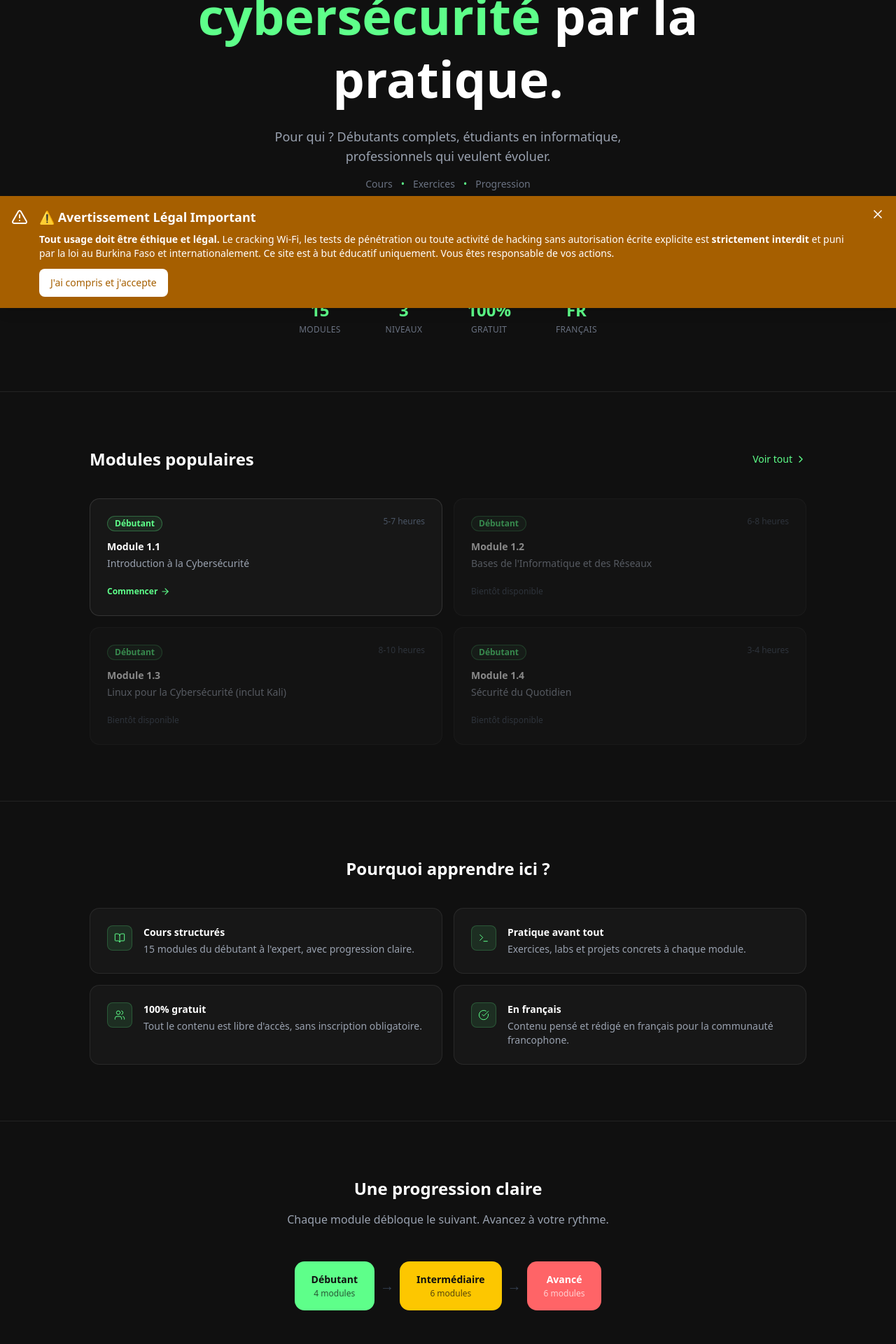
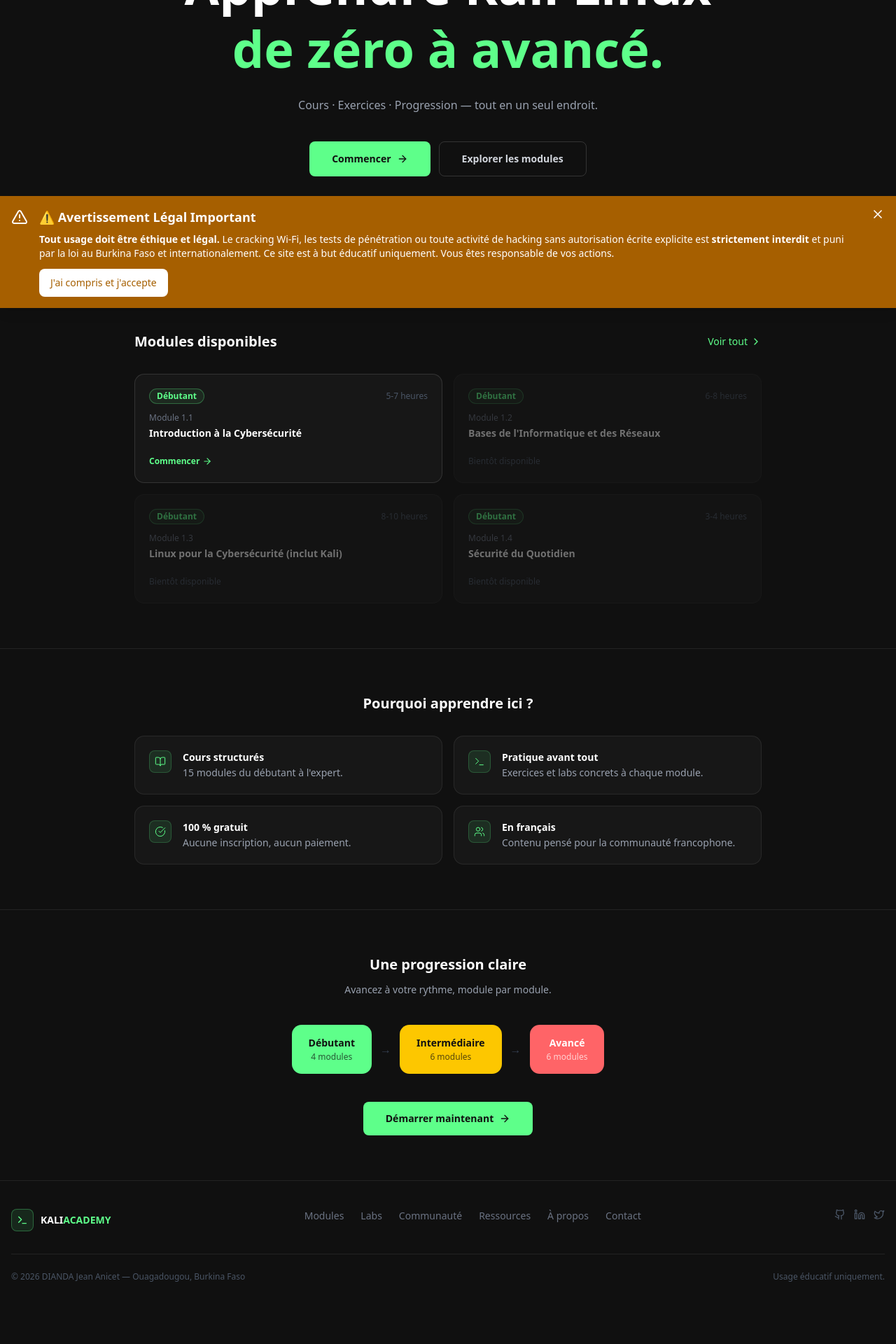
Before and after one commit to ANI-dianda/Kali-Linux, a Next.js app: page / in a window 1280 px wide. Shown: the part 360-2280 px from the top of the page at 70% size. After the commit the page ends 2232 px from the top, so only its background shows below. Built offline with nearby package versions, Linux system fonts and the light colour scheme.

Commit message:
landing epuree : 1 promesse, 4 sections, footer minimal, vert Kali

```diff
--- a/src/app/page.tsx
+++ b/src/app/page.tsx
@@ -1,104 +1,89 @@
 import Link from 'next/link';
-import { ArrowRight, BookOpen, Terminal, Users, ChevronRight, CheckCircle } from 'lucide-react';
+import { ArrowRight, BookOpen, Terminal, Users, CheckCircle, ChevronRight } from 'lucide-react';
 import { moduleLevels } from '@/lib/modules-data';
 
 const popularModules = moduleLevels.flatMap(l => l.modules).slice(0, 4);
 
 const reasons = [
-  { icon: BookOpen, title: 'Cours structurés', desc: '15 modules du débutant à l\'expert, avec progression claire.' },
-  { icon: Terminal, title: 'Pratique avant tout', desc: 'Exercices, labs et projets concrets à chaque module.' },
-  { icon: Users, title: '100% gratuit', desc: 'Tout le contenu est libre d\'accès, sans inscription obligatoire.' },
-  { icon: CheckCircle, title: 'En français', desc: 'Contenu pensé et rédigé en français pour la communauté francophone.' },
+  { icon: BookOpen,     title: 'Cours structurés',   desc: '15 modules du débutant à l\'expert.' },
+  { icon: Terminal,     title: 'Pratique avant tout', desc: 'Exercices et labs concrets à chaque module.' },
+  { icon: CheckCircle,  title: '100 % gratuit',       desc: 'Aucune inscription, aucun paiement.' },
+  { icon: Users,        title: 'En français',         desc: 'Contenu pensé pour la communauté francophone.' },
 ];
 
 const levelColors: Record<string, string> = {
-  'Débutant': 'text-[#5EFF8A] border-[#5EFF8A]/30 bg-[#5EFF8A]/8',
+  'Débutant':      'text-[#5EFF8A] border-[#5EFF8A]/30 bg-[#5EFF8A]/8',
   'Intermédiaire': 'text-yellow-400 border-yellow-400/30 bg-yellow-400/8',
-  'Avancé': 'text-red-400 border-red-400/30 bg-red-400/8',
+  'Avancé':        'text-red-400   border-red-400/30   bg-red-400/8',
 };
 
 export default function LandingPage() {
   return (
-    <div className="flex flex-col min-h-screen bg-[#101010]">
+    <div className="flex flex-col min-h-screen bg-[#101010] text-white">
 
       {/* ── HERO ── */}
-      <section className="flex flex-col items-center justify-center text-center px-4 pt-28 pb-20 min-h-[90vh]">
+      <section className="flex flex-col items-center justify-center text-center px-4 pt-28 pb-20 min-h-[88vh]">
+        <p className="font-exo-2 text-xs text-[#5EFF8A] tracking-widest uppercase mb-6">
+          Gratuit · En français · Débutant → Expert
+        </p>
 
-        <div className="inline-flex items-center gap-2 rounded-full border border-[#5EFF8A]/25 bg-[#5EFF8A]/8 px-4 py-1.5 mb-10">
-          <span className="h-1.5 w-1.5 rounded-full bg-[#5EFF8A] animate-pulse" />
-          <span className="font-exo-2 text-xs text-[#5EFF8A] font-semibold tracking-wide uppercase">Plateforme gratuite · En français</span>
-        </div>
-
-        <h1 className="font-orbitron text-4xl sm:text-6xl md:text-7xl font-black text-white leading-tight mb-6 max-w-4xl">
-          Apprends Kali Linux et la<br />
-          <span className="text-[#5EFF8A]">cybersécurité</span> par la pratique.
+        <h1 className="font-orbitron text-4xl sm:text-6xl md:text-7xl font-black leading-tight mb-6 max-w-3xl">
+          Apprendre Kali Linux<br />
+          <span className="text-[#5EFF8A]">de zéro à avancé.</span>
         </h1>
 
-        <p className="font-exo-2 text-base sm:text-lg text-gray-400 max-w-xl mb-4">
-          Pour qui ? Débutants complets, étudiants en informatique, professionnels qui veulent évoluer.
+        <p className="font-exo-2 text-base text-gray-400 max-w-md mb-10">
+          Cours · Exercices · Progression — tout en un seul endroit.
         </p>
-
-        <div className="flex items-center gap-3 font-exo-2 text-sm text-gray-500 mb-10">
-          <span>Cours</span>
-          <span className="text-[#5EFF8A]">•</span>
-          <span>Exercices</span>
-          <span className="text-[#5EFF8A]">•</span>
-          <span>Progression</span>
-        </div>
 
         <div className="flex flex-col sm:flex-row gap-3">
           <Link
-            href="/modules"
-            className="inline-flex items-center justify-center gap-2 rounded-md bg-[#5EFF8A] px-8 py-3.5 font-exo-2 text-sm font-bold text-[#101010] transition-all hover:brightness-110 hover:scale-105"
+            href="/modules/debutant/intro-cyber"
+            className="inline-flex items-center justify-center gap-2 rounded-md bg-[#5EFF8A] px-8 py-3.5 font-exo-2 text-sm font-bold text-[#101010] hover:brightness-110 hover:scale-105 transition-all"
           >
             Commencer <ArrowRight className="h-4 w-4" />
           </Link>
           <Link
             href="/modules"
-            className="inline-flex items-center justify-center gap-2 rounded-md border border-white/15 px-8 py-3.5 font-exo-2 text-sm font-semibold text-gray-300 transition-all hover:border-white/30 hover:text-white"
+            className="inline-flex items-center justify-center gap-2 rounded-md border border-white/15 px-8 py-3.5 font-exo-2 text-sm font-semibold text-gray-300 hover:border-white/30 hover:text-white transition-all"
           >
             Explorer les modules
           </Link>
         </div>
-
-        {/* Stats */}
-        <div className="mt-16 flex flex-wrap justify-center gap-8 sm:gap-16">
-          {[
-            { value: '15', label: 'Modules' },
-            { value: '3', label: 'Niveaux' },
-            { value: '100%', label: 'Gratuit' },
-            { value: 'FR', label: 'Français' },
-          ].map((s) => (
-            <div key={s.label} className="text-center">
-              <div className="font-orbitron text-2xl font-black text-[#5EFF8A]">{s.value}</div>
-              <div className="font-exo-2 text-xs text-gray-500 mt-1 uppercase tracking-wide">{s.label}</div>
-            </div>
-          ))}
-        </div>
       </section>
 
       {/* ── COURS POPULAIRES ── */}
-      <section className="px-4 py-20 border-t border-white/8">
-        <div className="container mx-auto max-w-5xl">
-          <div className="flex items-center justify-between mb-10">
-            <h2 className="font-orbitron text-2xl font-black text-white">Modules populaires</h2>
+      <section className="px-4 py-16 border-t border-white/8">
+        <div className="container mx-auto max-w-4xl">
+          <div className="flex items-center justify-between mb-8">
+            <h2 className="font-orbitron text-xl font-black text-white">Modules disponibles</h2>
             <Link href="/modules" className="inline-flex items-center gap-1 font-exo-2 text-sm text-[#5EFF8A] hover:brightness-110 transition-all">
               Voir tout <ChevronRight className="h-4 w-4" />
             </Link>
           </div>
           <div className="grid grid-cols-1 sm:grid-cols-2 gap-4">
             {popularModules.map((mod) => (
-              <div key={mod.id} className={`rounded-xl border bg-white/3 p-6 transition-all ${mod.available ? 'border-white/12 hover:border-[#5EFF8A]/30 cursor-pointer' : 'border-white/6 opacity-50'}`}>
-                <div className="flex items-start justify-between mb-3">
-                  <span className={`inline-flex rounded-full border px-2.5 py-0.5 font-orbitron text-xs font-bold ${levelColors[mod.level]}`}>
+              <div
+                key={mod.id}
+                className={`rounded-xl border bg-white/3 p-5 transition-all ${
+                  mod.available
+                    ? 'border-white/12 hover:border-[#5EFF8A]/30'
+                    : 'border-white/6 opacity-40'
+                }`}
+              >
+                <div className="flex items-center justify-between mb-3">
+                  <span className={`rounded-full border px-2.5 py-0.5 font-orbitron text-xs font-bold ${levelColors[mod.level]}`}>
                     {mod.level}
                   </span>
                   <span className="font-exo-2 text-xs text-gray-600">{mod.duration}</span>
                 </div>
-                <h3 className="font-exo-2 text-sm font-bold text-white mb-1">Module {mod.number}</h3>
-                <p className="font-exo-2 text-sm text-gray-400 mb-4 line-clamp-2">{mod.title}</p>
+                <p className="font-exo-2 text-xs text-gray-500 mb-1">Module {mod.number}</p>
+                <h3 className="font-exo-2 text-sm font-bold text-white mb-4">{mod.title}</h3>
                 {mod.available ? (
-                  <Link href={mod.href} className="inline-flex items-center gap-1 font-exo-2 text-xs font-bold text-[#5EFF8A] hover:brightness-110 transition-all">
+                  <Link
+                    href={mod.href}
+                    className="inline-flex items-center gap-1 font-exo-2 text-xs font-bold text-[#5EFF8A] hover:brightness-110 transition-all"
+                  >
                     Commencer <ArrowRight className="h-3.5 w-3.5" />
                   </Link>
                 ) : (
@@ -111,17 +96,17 @@ export default function LandingPage() {
       </section>
 
       {/* ── POURQUOI ICI ── */}
-      <section className="px-4 py-20 border-t border-white/8">
-        <div className="container mx-auto max-w-5xl">
-          <h2 className="font-orbitron text-2xl font-black text-white mb-10 text-center">Pourquoi apprendre ici ?</h2>
+      <section className="px-4 py-16 border-t border-white/8">
+        <div className="container mx-auto max-w-4xl">
+          <h2 className="font-orbitron text-xl font-black text-white mb-8 text-center">Pourquoi apprendre ici ?</h2>
           <div className="grid grid-cols-1 sm:grid-cols-2 gap-4">
             {reasons.map((r) => (
-              <div key={r.title} className="flex items-start gap-4 rounded-xl border border-white/8 bg-white/3 p-6">
-                <div className="flex h-9 w-9 shrink-0 items-center justify-center rounded-md bg-[#5EFF8A]/10 border border-[#5EFF8A]/20">
+              <div key={r.title} className="flex items-start gap-4 rounded-xl border border-white/8 bg-white/3 p-5">
+                <div className="flex h-8 w-8 shrink-0 items-center justify-center rounded-md bg-[#5EFF8A]/10 border border-[#5EFF8A]/20">
                   <r.icon className="h-4 w-4 text-[#5EFF8A]" strokeWidth={1.5} />
                 </div>
                 <div>
-                  <h3 className="font-exo-2 text-sm font-bold text-white mb-1">{r.title}</h3>
+                  <h3 className="font-exo-2 text-sm font-bold text-white mb-0.5">{r.title}</h3>
                   <p className="font-exo-2 text-sm text-gray-400">{r.desc}</p>
                 </div>
               </div>
@@ -131,42 +116,33 @@ export default function LandingPage() {
       </section>
 
       {/* ── PROGRESSION ── */}
-      <section className="px-4 py-20 border-t border-white/8">
-        <div className="container mx-auto max-w-3xl text-center">
-          <h2 className="font-orbitron text-2xl font-black text-white mb-4">Une progression claire</h2>
-          <p className="font-exo-2 text-gray-400 mb-12">Chaque module débloque le suivant. Avancez à votre rythme.</p>
-          <div className="flex flex-col sm:flex-row items-center justify-center gap-2">
+      <section className="px-4 py-16 border-t border-white/8">
+        <div className="container mx-auto max-w-4xl text-center">
+          <h2 className="font-orbitron text-xl font-black text-white mb-3">Une progression claire</h2>
+          <p className="font-exo-2 text-sm text-gray-400 mb-10">Avancez à votre rythme, module par module.</p>
+          <div className="flex flex-col sm:flex-row items-center justify-center gap-3">
             {[
-              { label: 'Débutant', sub: '4 modules', color: 'bg-[#5EFF8A] text-[#101010]' },
-              { label: '→', sub: '', color: 'bg-transparent text-gray-600' },
-              { label: 'Intermédiaire', sub: '6 modules', color: 'bg-yellow-400 text-[#101010]' },
-              { label: '→', sub: '', color: 'bg-transparent text-gray-600' },
-              { label: 'Avancé', sub: '6 modules', color: 'bg-red-400 text-white' },
+              { label: 'Débutant',      sub: '4 modules', bg: 'bg-[#5EFF8A] text-[#101010]' },
+              { label: 'Intermédiaire', sub: '6 modules', bg: 'bg-yellow-400 text-[#101010]' },
+              { label: 'Avancé',        sub: '6 modules', bg: 'bg-red-400 text-white' },
             ].map((step, i) => (
-              step.label === '→' ? (
-                <span key={i} className="font-orbitron text-xl text-gray-700 hidden sm:block">→</span>
-              ) : (
-                <div key={i} className={`rounded-xl px-6 py-4 font-orbitron text-sm font-black ${step.color}`}>
+              <div key={step.label} className="flex items-center gap-3">
+                {i > 0 && <span className="font-orbitron text-gray-700 hidden sm:block">→</span>}
+                <div className={`rounded-xl px-6 py-4 font-orbitron text-sm font-black ${step.bg}`}>
                   {step.label}
-                  {step.sub && <div className="font-exo-2 text-xs font-normal mt-0.5 opacity-70">{step.sub}</div>}
+                  <div className="font-exo-2 text-xs font-normal mt-0.5 opacity-70">{step.sub}</div>
                 </div>
-              )
+              </div>
             ))}
           </div>
-        </div>
-      </section>
-
-      {/* ── CTA FINAL ── */}
-      <section className="px-4 py-20 border-t border-white/8">
-        <div className="container mx-auto max-w-xl text-center">
-          <h2 className="font-orbitron text-3xl font-black text-white mb-4">Prêt à commencer ?</h2>
-          <p className="font-exo-2 text-gray-400 mb-8">Module 1.1 — aucun prérequis. Gratuit. En français.</p>
-          <Link
-            href="/modules/debutant/intro-cyber"
-            className="inline-flex items-center gap-2 rounded-md bg-[#5EFF8A] px-10 py-4 font-exo-2 text-base font-bold text-[#101010] transition-all hover:brightness-110 hover:scale-105"
-          >
-            Démarrer maintenant <ArrowRight className="h-5 w-5" />
-          </Link>
+          <div className="mt-10">
+            <Link
+              href="/modules/debutant/intro-cyber"
+              className="inline-flex items-center gap-2 rounded-md bg-[#5EFF8A] px-8 py-3.5 font-exo-2 text-sm font-bold text-[#101010] hover:brightness-110 hover:scale-105 transition-all"
+            >
+              Démarrer maintenant <ArrowRight className="h-4 w-4" />
+            </Link>
+          </div>
         </div>
       </section>
 
--- a/src/components/Footer.tsx
+++ b/src/components/Footer.tsx
@@ -1,88 +1,62 @@
 'use client';
 
 import Link from 'next/link';
-import { Shield, Github, Linkedin, Twitter, Mail, Phone, MessageCircle } from 'lucide-react';
+import { Terminal, Github, Linkedin, Twitter } from 'lucide-react';
+
+const links = [
+  { label: 'Modules',     href: '/modules' },
+  { label: 'Labs',        href: '/labs' },
+  { label: 'Communauté',  href: '/communaute' },
+  { label: 'Ressources',  href: '/ressources' },
+  { label: 'À propos',    href: '/a-propos' },
+  { label: 'Contact',     href: '/contact' },
+];
+
+const socials = [
+  { icon: Github,   href: 'https://github.com/ANI-dianda/Kali-Linux',              label: 'GitHub' },
+  { icon: Linkedin, href: 'https://www.linkedin.com/in/anicet-dianda-33a42732a',   label: 'LinkedIn' },
+  { icon: Twitter,  href: 'https://x.com/anicetdianda?s=21',                       label: 'Twitter' },
+];
 
 export function Footer() {
   return (
-    <footer className="border-t border-white/10 bg-black/40 mt-20">
-      <div className="container mx-auto px-4 py-12">
-        <div className="grid grid-cols-1 md:grid-cols-4 gap-8">
-          {/* Logo & Description */}
-          <div className="md:col-span-1 space-y-4">
-            <div className="flex items-center gap-2">
-              <Shield className="h-6 w-6 text-cyan-400" strokeWidth={1.5} />
-              <span className="font-orbitron font-black text-white">ACADÉMIE <span className="text-cyan-400">CYBER</span></span>
+    <footer className="border-t border-white/8 bg-[#101010]">
+      <div className="container mx-auto px-4 py-10">
+        <div className="flex flex-col sm:flex-row items-start justify-between gap-8">
+
+          {/* Logo */}
+          <div className="flex items-center gap-2.5">
+            <div className="flex h-8 w-8 items-center justify-center rounded-md bg-[#5EFF8A]/10 border border-[#5EFF8A]/30">
+              <Terminal className="h-4 w-4 text-[#5EFF8A]" strokeWidth={2} />
             </div>
-            <p className="text-sm text-gray-400">
-              Plateforme gratuite d'apprentissage de la cybersécurité en français, du débutant à l'expert.
-            </p>
-            <div className="flex gap-3">
-              <a href="https://github.com/ANI-dianda/Kali-Linux" target="_blank" rel="noopener noreferrer" className="text-gray-400 hover:text-cyan-400 transition-colors">
-                <Github className="h-5 w-5" />
-              </a>
-              <a href="https://www.linkedin.com/in/anicet-dianda-33a42732a" target="_blank" rel="noopener noreferrer" className="text-gray-400 hover:text-cyan-400 transition-colors">
-                <Linkedin className="h-5 w-5" />
-              </a>
-              <a href="https://x.com/anicetdianda?s=21" target="_blank" rel="noopener noreferrer" className="text-gray-400 hover:text-cyan-400 transition-colors">
-                <Twitter className="h-5 w-5" />
-              </a>
-            </div>
+            <span className="font-orbitron text-sm font-black text-white">
+              KALI<span className="text-[#5EFF8A]">ACADEMY</span>
+            </span>
           </div>
 
-          {/* Modules */}
-          <div>
-            <h3 className="font-orbitron text-sm font-bold text-white mb-4">MODULES</h3>
-            <ul className="space-y-2 text-sm text-gray-400">
-              <li><Link href="/modules" className="hover:text-cyan-400 transition-colors">Tous les modules</Link></li>
-              <li><Link href="/modules/debutant/intro-cyber" className="hover:text-cyan-400 transition-colors">Niveau Débutant</Link></li>
-              <li><Link href="/modules" className="hover:text-cyan-400 transition-colors">Niveau Intermédiaire</Link></li>
-              <li><Link href="/modules" className="hover:text-cyan-400 transition-colors">Niveau Avancé</Link></li>
-              <li><Link href="/labs" className="hover:text-cyan-400 transition-colors">Labs & Challenges</Link></li>
-            </ul>
-          </div>
+          {/* Nav links */}
+          <nav className="flex flex-wrap gap-x-6 gap-y-2">
+            {links.map((l) => (
+              <Link key={l.href} href={l.href} className="font-exo-2 text-sm text-gray-500 hover:text-white transition-colors">
+                {l.label}
+              </Link>
+            ))}
+          </nav>
 
-          {/* Site */}
-          <div>
-            <h3 className="font-orbitron text-sm font-bold text-white mb-4">SITE</h3>
-            <ul className="space-y-2 text-sm text-gray-400">
-              <li><Link href="/blog" className="hover:text-cyan-400 transition-colors">Blog</Link></li>
-              <li><Link href="/communaute" className="hover:text-cyan-400 transition-colors">Communauté</Link></li>
-              <li><Link href="/ressources" className="hover:text-cyan-400 transition-colors">Ressources</Link></li>
-              <li><Link href="/a-propos" className="hover:text-cyan-400 transition-colors">À propos</Link></li>
-              <li><Link href="/contact" className="hover:text-cyan-400 transition-colors">Contact</Link></li>
-            </ul>
-          </div>
-
-          {/* Contact */}
-          <div>
-            <h3 className="font-orbitron text-sm font-bold text-white mb-4">CONTACT</h3>
-            <ul className="space-y-3 text-sm text-gray-400">
-              <li className="flex items-center gap-2">
-                <MessageCircle className="h-4 w-4 text-cyan-400 shrink-0" />
-                <a href="https://wa.me/22665569437" target="_blank" rel="noopener noreferrer" className="hover:text-cyan-400 transition-colors">
-                  WhatsApp: +226 65 56 94 37
-                </a>
-              </li>
-              <li className="flex items-center gap-2">
-                <Phone className="h-4 w-4 text-cyan-400 shrink-0" />
-                <a href="tel:+22661367838" className="hover:text-cyan-400 transition-colors">
-                  +226 61 36 78 38
-                </a>
-              </li>
-              <li className="flex items-center gap-2">
-                <Mail className="h-4 w-4 text-cyan-400 shrink-0" />
-                <a href="mailto:anicetdianda06@gmail.com" className="hover:text-cyan-400 transition-colors">
-                  anicetdianda06@gmail.com
-                </a>
-              </li>
-            </ul>
+          {/* Socials */}
+          <div className="flex items-center gap-3">
+            {socials.map((s) => (
+              <a key={s.label} href={s.href} target="_blank" rel="noopener noreferrer"
+                className="text-gray-600 hover:text-[#5EFF8A] transition-colors" aria-label={s.label}>
+                <s.icon className="h-4 w-4" />
+              </a>
+            ))}
           </div>
         </div>
 
-        <div className="mt-10 pt-6 border-t border-white/10 flex flex-col sm:flex-row items-center justify-between gap-2 text-xs text-gray-500">
+        <div className="mt-8 pt-6 border-t border-white/8 flex flex-col sm:flex-row items-center justify-between gap-2 font-exo-2 text-xs text-gray-600">
           <p>© {new Date().getFullYear()} DIANDA Jean Anicet — Ouagadougou, Burkina Faso</p>
-          <p>Usage éducatif uniquement. Tous droits réservés.</p>
+          <p>Usage éducatif uniquement.</p>
         </div>
       </div>
     </footer>
```
